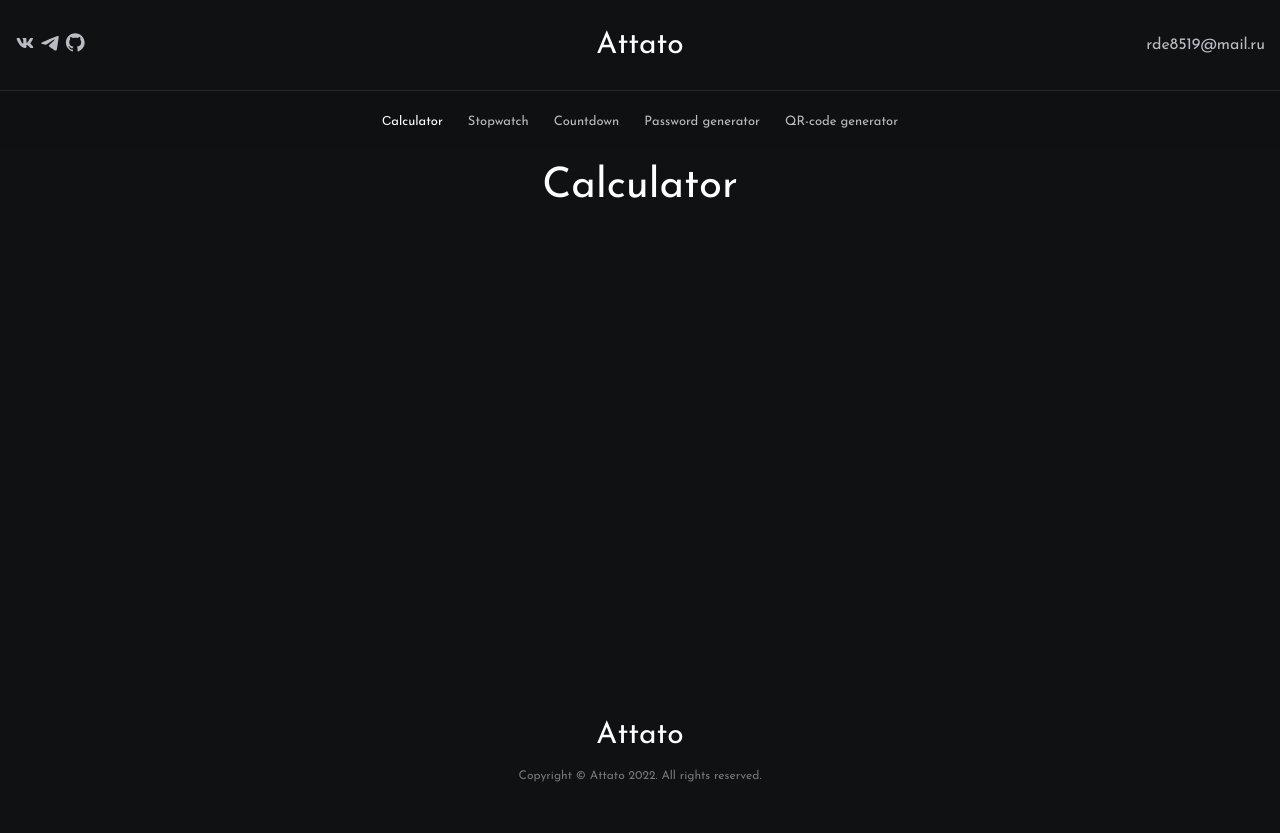
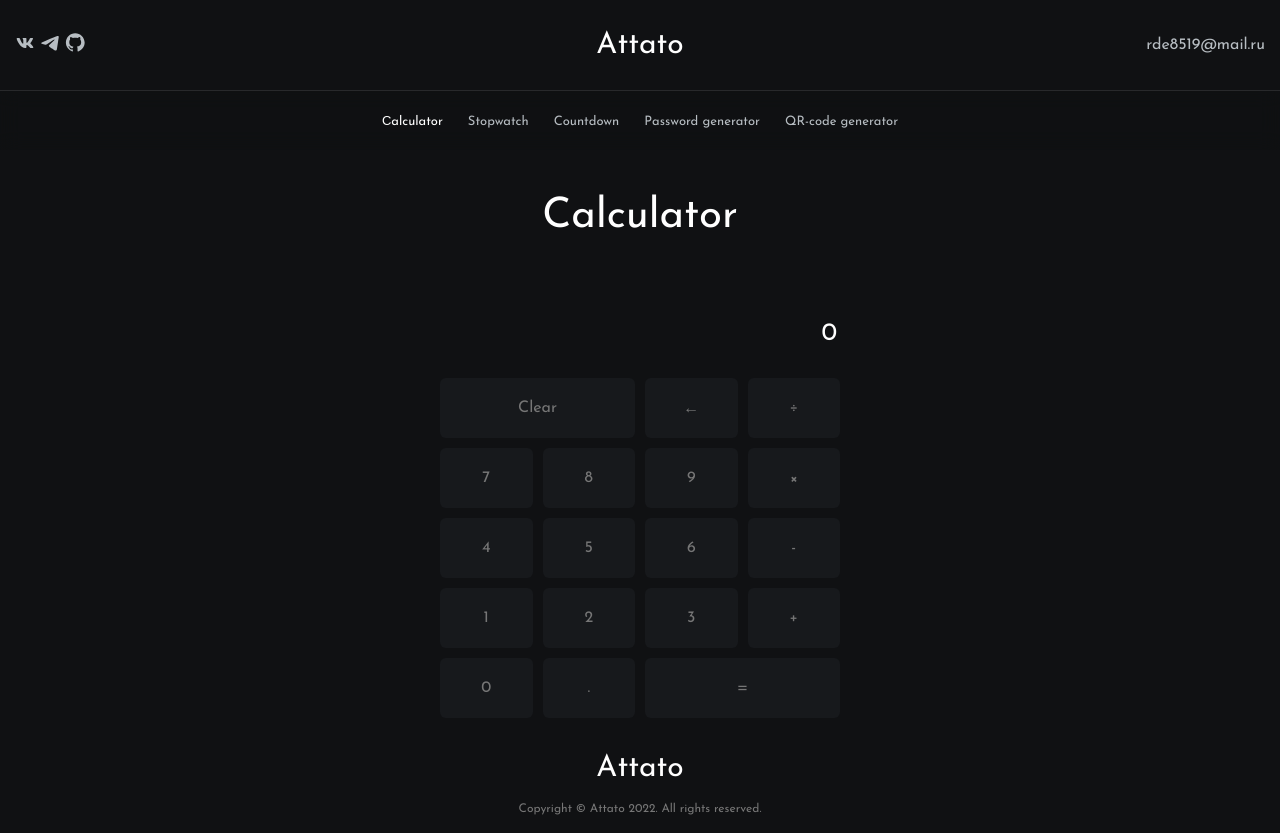
Before and after one commit to Attato/Mini-apps, a Next.js app: page / in a window 1280 px wide. Before the commit the page ends 800 px from the top, so only its background shows below. Built offline with nearby package versions, Linux system fonts and the light colour scheme.

Commit message:
add calculator

```diff
--- a/package.json
+++ b/package.json
@@ -11,7 +11,7 @@
   "dependencies": {
     "framer-motion": "^6.5.1",
     "next": "12.2.3",
-    "react": "18.2.0",
+    "react": "^18.2.0",
     "react-dom": "18.2.0",
     "sass": "^1.54.0"
   },
--- /dev/null
+++ b/pages/api/calculator.tsx
@@ -0,0 +1,54 @@
+import React, { useState } from 'react';
+
+const Calculator = () => {
+
+    let [result, setResult] = useState("0");
+
+    const handleClick = (e) => {
+        setResult(result.concat(e.target.name));
+    }
+
+    const clear = () => {
+        setResult("");
+    }
+
+    const backspace = () => {
+        setResult(result.slice(0, -1));
+    }
+
+    const calculate = () => {
+        try {
+            setResult(eval(result).toString());
+        } catch (err) {
+            setResult("Error")
+        }
+    }
+
+    return (
+        <div className="calculator">
+            <input type="text" value={result} readOnly placeholder="0"/>
+            <div className="keypad">
+                <button onClick={clear} id="clear">Clear</button>
+                <button onClick={backspace} id="backspace">←</button>
+                <button onClick={handleClick} name="/">÷</button>
+                <button onClick={handleClick} name="7">7</button>
+                <button onClick={handleClick} name="8">8</button>
+                <button onClick={handleClick} name="9">9</button>
+                <button onClick={handleClick} name="*">&times;</button>
+                <button onClick={handleClick} name="4">4</button>
+                <button onClick={handleClick} name="5">5</button>
+                <button onClick={handleClick} name="6">6</button>
+                <button onClick={handleClick} name="-">-</button>
+                <button onClick={handleClick} name="1">1</button>
+                <button onClick={handleClick} name="2">2</button>
+                <button onClick={handleClick} name="3">3</button>
+                <button onClick={handleClick} name="+">+</button>
+                <button onClick={handleClick} name="0">0</button>
+                <button onClick={handleClick} name=".">.</button>
+                <button onClick={calculate} id="result">=</button>
+            </div>
+        </div>
+    )
+}
+
+export default Calculator
--- a/pages/api/tabs.tsx
+++ b/pages/api/tabs.tsx
@@ -1,5 +1,6 @@
 import React from 'react';
 import Head from 'next/head';
+import Calculator from "./calculator"
 
 const Сalculator = (
 	<div className="body" key={Date.now()}>
@@ -8,7 +9,12 @@ const Сalculator = (
 				<meta name="description" content="" />
 				<link rel="icon" href="/favicon.ico" />
 			</Head>
+
 		<h1>Calculator</h1>
+
+		<div className="calculator">
+			<Calculator />
+		</div>
 	</div>
 );
 
@@ -20,6 +26,7 @@ const Stopwatch = (
             <link rel="icon" href="/favicon.ico" />
         </Head>
 		<h1>Stopwatch</h1>
+
 	</div>
 );
 
--- a/styles/globals.scss
+++ b/styles/globals.scss
@@ -18,7 +18,7 @@ a {
 	text-decoration: none;
 }
 
-button {
+button, input {
 	font-family: 'Josefin Sans', sans-serif;
 }
 
--- a/styles/index.scss
+++ b/styles/index.scss
@@ -5,7 +5,7 @@
     align-items: center;
     max-width: 1300px;
     height: 60px;
-    margin: auto;
+    margin: 0 auto 30px auto;
     padding: 20px 0;
     border-top: 1px solid #28292b;
     user-select: none;
@@ -38,10 +38,75 @@
 
 .body {
     display: flex;
-    justify-content: center;
-	min-height: calc(100vh - 150px - 100px);
-    max-width: 1330px;
-    margin: auto;
+    min-height: calc(100vh - 150px - 130px);
     padding: 15px;
     height: 100%;
+    max-width: 1300px;
+    margin: auto;
+    flex-direction: column;
+    align-items: center;
+    gap: 40px;
+
+    h1 {
+        margin-bottom: 30px;
+    }
+
+    .calculator {
+        width: 400px;
+
+        input {
+            width: 100%;
+            height: 50px;
+            margin-bottom: 20px;
+            background-color: transparent;
+            border: 0;
+            color: white;
+            text-align: right;
+            font-size: 25px;
+            letter-spacing: 1px;
+
+            &::placeholder{
+                color: white;
+            }
+        }
+
+        .keypad {
+            display: grid;
+            grid-template-columns: repeat(4, 1fr);
+            grid-auto-rows: minmax(60px, auto);
+            gap: 10px;
+            user-select: none;
+
+            button {
+                background-color: #17191c;
+                color: #767676;
+                border: none;
+                border-radius: 6px;
+                cursor: pointer;
+                font-size: 16px;
+
+                &:hover {
+                    background-color: #1a1d20;
+                }
+
+                &:active {
+                    background-color: #1d2024;
+                }
+
+                &:focus-visible {
+                    outline: none;
+                }
+            }
+
+            #clear {
+                grid-column: 1/3;
+                grid-row: 1;
+            }
+
+            #result {
+                grid-column: 3/5;
+                grid-row: 5;
+            }
+        }
+    }
 }
```
Also changed, not shown: 1 other file (tests, documents, lock files or other folders).
